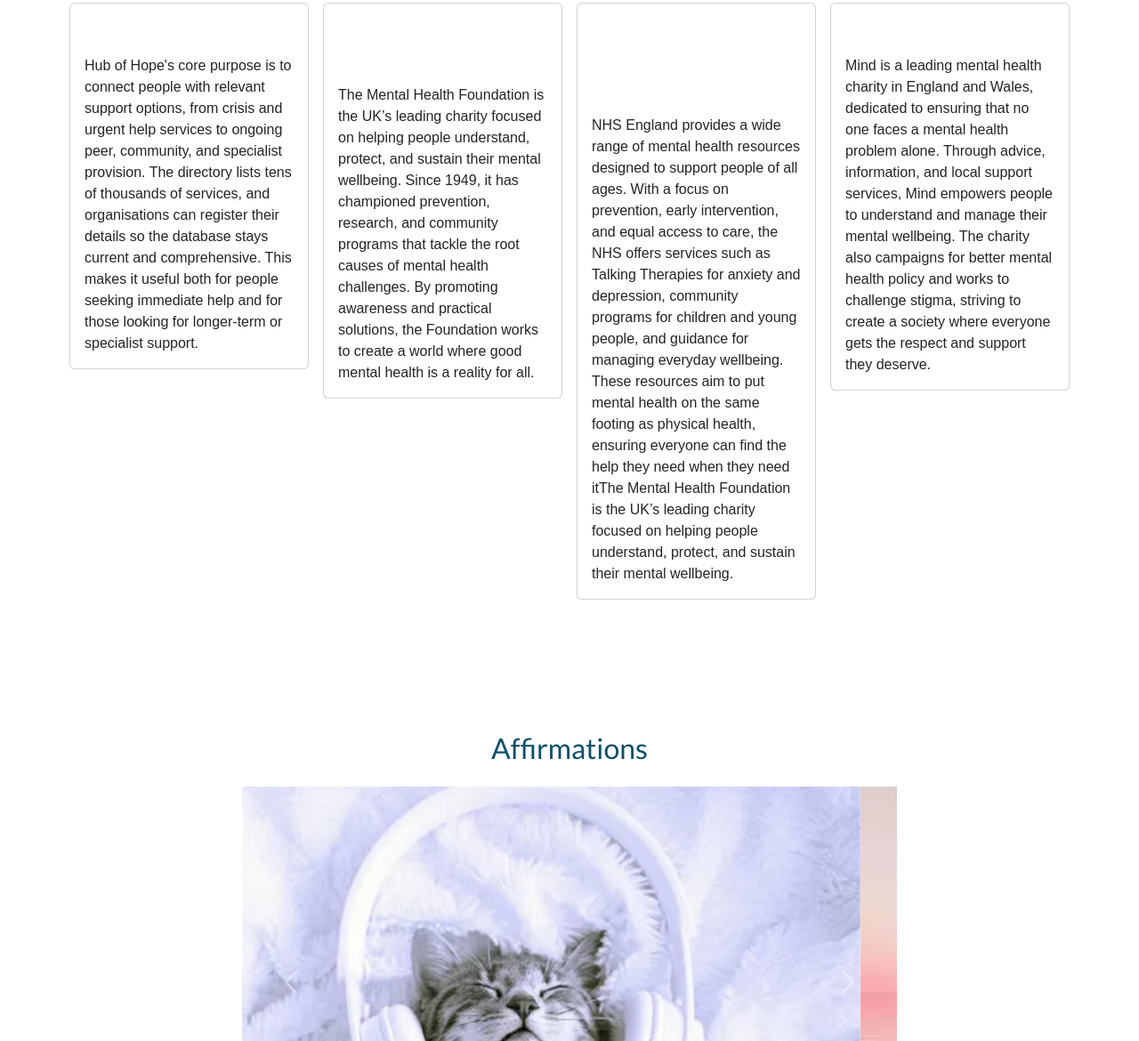
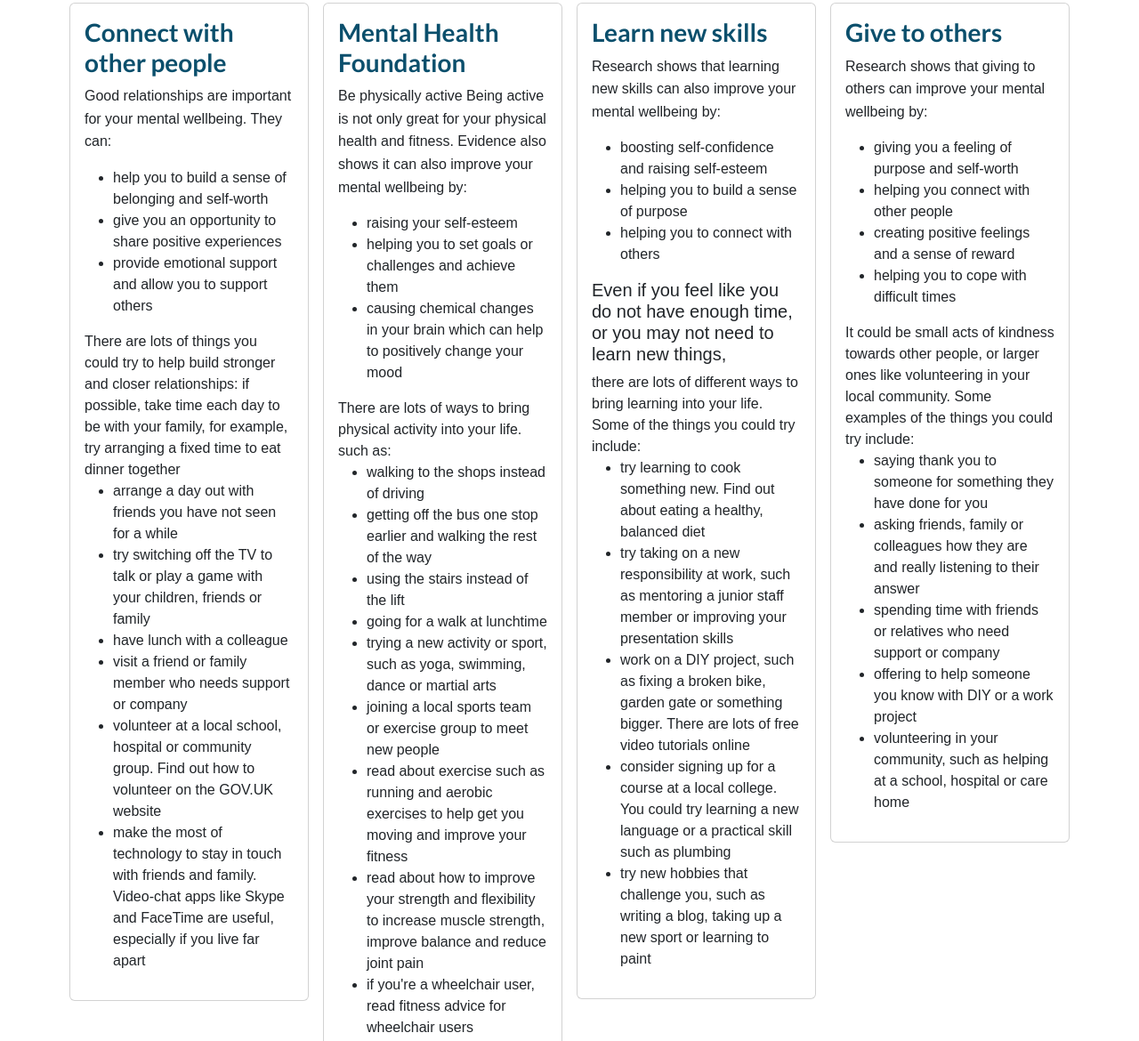
Before and after one commit to JoshuaCottle/Portfolio-Project, a plain HTML site: page tips.html in a window 1280 px wide. Shown: the part 181-1351 px from the top of the page at 89% size. Drawn offline with nearby package versions, Linux system fonts and the light colour scheme; a web font is replaced by a local one.

Commit message:
added tips cards and hover styling

```diff
--- a/assets/css/style.css
+++ b/assets/css/style.css
@@ -16,7 +16,6 @@
     font-family: var(--primary-font);
 }
 
-/* Make the page a column flex container so footer can be pushed to bottom */
 html,
 body {
     width: 100%;
@@ -33,7 +32,6 @@
     background-size: cover;
 }
 
-/* Centered cover text over the hero image */
 #cover-text {
     position: absolute;
     top: 50%;
@@ -53,7 +51,6 @@
     z-index: 5;
 }
 
-/* Space between header and main content */
 #header {
     margin-bottom: 2.5rem;
 }
@@ -62,12 +59,10 @@
     padding-top: 1rem;
 }
 
-/* Ensure sections clear the fixed navbar and anchors don't get hidden */
 .section {
     padding-top: calc(var(--navbar-height) + 1rem);
 }
 
-/* When linking to #affirmations, leave space for the navbar */
 #affirmations {
     scroll-margin-top: calc(var(--navbar-height) + 0.75rem);
 }
@@ -86,7 +81,8 @@
 }
 
 .sub-heading-color {
-    color: var(--highlight-color);
+    color: var(--primary-color);
+    font-weight: 600;
 }
 
 /* Navbar */
@@ -107,7 +103,7 @@
     color: var(--primary-color) !important;
 }
 #navbar .nav-link:hover {
-    color: #063443 !important; /* slightly darker for hover contrast */
+    color: #063443 !important;
 }
 
 /* hero container (positioning context) */
@@ -161,6 +157,9 @@
         padding-left: 0.5rem;
         padding-right: 0.5rem;
     }
+    .carousel .carousel-item img {
+        height: 40vh;
+    }
 }
 
 @media screen and (min-width: 768px) {
@@ -193,6 +192,20 @@
 .carousel {
     width: 100%;
 }
+.card-text {
+    line-height: 1.6;
+}
+.card-text ul {
+    margin-top: 0.75rem;
+    margin-bottom: 1rem;
+    padding-left: 1.25rem;
+}
+.card-text li {
+    margin-bottom: 0.45rem;
+}
+.card-text p + ul {
+    margin-top: 0.5rem;
+}
 .carousel .carousel-item img {
     width: 100%;
     height: 55vh;
@@ -200,8 +213,23 @@
     object-fit: cover;
 }
 
-@media screen and (max-width: 576px) {
-    .carousel .carousel-item img {
-        height: 40vh;
+/* Card hover/focus uplift for better affordance */
+.card {
+    transition: transform 0.22s ease, box-shadow 0.22s ease;
+    will-change: transform;
+}
+.card:hover,
+.card:focus-within {
+    transform: translateY(-6px);
+    box-shadow: 0 12px 30px rgba(11, 79, 108, 0.12);
+}
+.card:active {
+    transform: translateY(-2px);
+}
+
+@media (prefers-reduced-motion: reduce) {
+    .card {
+        transition: none;
+        transform: none;
     }
 }
--- a/tips.html
+++ b/tips.html
@@ -63,14 +63,29 @@
                 <div class="col-12 col-md-6 col-xl-3">
                     <div class="card">
                         <div class="card-body">
-                            <h3 class="card-title sub-heading-color">Hub of Hope</h3>
+                            <h3 class="card-title sub-heading-color"> Connect with other people</h3>
                             <p class="card-text">
-                                Hub of Hope's core purpose is to connect people with relevant support options, from
-                                crisis and urgent help services to ongoing peer, community, and specialist
-                                provision. The directory lists tens of thousands of services, and organisations can
-                                register their details so the database stays current and comprehensive. This makes
-                                it useful both for people seeking immediate help and for
-                                those looking for longer-term or specialist support.
+                                Good relationships are important for your mental wellbeing.
+                                They can:
+                            <ul>
+                                <li>help you to build a sense of belonging and self-worth</li>
+                                <li>give you an opportunity to share positive experiences</li>
+                                <li>provide emotional support and allow you to support others</li>
+                            </ul>
+                            There are lots of things you could try to help build stronger and closer relationships:
+                            if possible, take time each day to be with your family, for example, try arranging a fixed
+                            time to eat dinner together
+                            <ul>
+                                <li>arrange a day out with friends you have not seen for a while</li>
+                                <li>try switching off the TV to talk or play a game with your children, friends or
+                                    family</li>
+                                <li>have lunch with a colleague</li>
+                                <li>visit a friend or family member who needs support or company</li>
+                                <li>volunteer at a local school, hospital or community group. Find out how to volunteer
+                                    on the GOV.UK website</li>
+                                <li>make the most of technology to stay in touch with friends and family. Video-chat
+                                    apps like Skype and FaceTime are useful, especially if you live far apart</li>
+                            </ul>
                             </p>
                         </div>
                     </div>
@@ -80,11 +95,29 @@
                         <div class="card-body">
                             <h3 class="card-title sub-heading-color">Mental Health Foundation</h3>
                             <p class="card-text">
-                                The Mental Health Foundation is the UK’s leading charity focused on helping people
-                                understand, protect, and sustain their mental wellbeing. Since 1949, it has championed
-                                prevention, research, and community programs that tackle the root causes of mental
-                                health challenges. By promoting awareness and practical solutions, the Foundation works
-                                to create a world where good mental health is a reality for all.
+                                Be physically active
+                                Being active is not only great for your physical health and fitness.
+                                Evidence also shows it can also improve your mental wellbeing by:
+                            <ul>
+                                <li> raising your self-esteem</li>
+                                <li>helping you to set goals or challenges and achieve them</li>
+                                <li>causing chemical changes in your
+                                    brain which can help to positively change your mood</li>
+                            </ul>
+                            There are lots of ways to bring physical activity into your life. such as:
+                            <ul>
+                                <li>walking to the shops instead of driving</li>
+                                <li>getting off the bus one stop earlier and walking the rest of the way</li>
+                                <li>using the stairs instead of the lift</li>
+                                <li>going for a walk at lunchtime</li>
+                                <li>trying a new activity or sport, such as yoga, swimming, dance or martial arts</li>
+                                <li>joining a local sports team or exercise group to meet new people</li>
+                                <li>read about exercise such as running and aerobic exercises to help get you moving and
+                                    improve your fitness </li>
+                                <li>read about how to improve your strength and flexibility to increase muscle strength,
+                                    improve balance and reduce joint pain</li>
+                                <li>if you're a wheelchair user, read fitness advice for wheelchair users</li>
+                            </ul>
                             </p>
                         </div>
                     </div>
@@ -92,34 +125,81 @@
                 <div class="col-12 col-md-6 col-xl-3">
                     <div class="card">
                         <div class="card-body">
-                            <h3 class="card-title sub-heading-color">NHS England services and resources</h3>
-                            <p class="card-text">NHS England provides a wide range of mental health resources designed
-                                to support people of all ages.
-                                With a focus on prevention, early intervention, and equal access to care, the NHS offers
-                                services such as Talking Therapies for anxiety and depression,
-                                community programs for children and young people,
-                                and guidance for managing everyday wellbeing. These resources aim to put mental health
-                                on the same footing as physical health,
-                                ensuring everyone can find the help they need when they need itThe Mental Health
-                                Foundation is the UK’s leading charity focused on helping people understand,
-                                protect, and sustain their mental wellbeing.
+                            <h3 class="card-title sub-heading-color">Learn new skills</h3>
+                            <p class="card-text">Research shows that learning new skills can also
+                                improve your mental wellbeing by:
+
+                            <ul>
+                                <li>boosting self-confidence and raising self-esteem</li>
+                                <li>helping you to build a sense of purpose</li>
+                                <li>helping you to connect with others</li>
+                            </ul>
+                            <h5>Even if you feel like you do not have enough time, or you may not need to learn new
+                                things,</h5>
+                            there are lots of different ways to bring learning into your life.
+                            Some of the things you could try include: <ul>
+                                <li>try learning to cook something new. Find out about eating a healthy, balanced diet
+                                </li>
+                                <li>try taking on a new responsibility at work, such as mentoring a junior staff member
+                                    or improving your presentation skills</li>
+                                <li>work on a DIY project, such as fixing a broken bike, garden gate or something
+                                    bigger. There are lots of free video tutorials online</li>
+                                <li>consider signing up for a course at a local college. You could try learning a new
+                                    language or a practical skill such as plumbing</li>
+                                <li>try new hobbies that challenge you, such as writing a blog, taking up a new sport or
+                                    learning to paint</li>
+                            </ul>
+
                             </p>
                         </div>
-
                     </div>
                 </div>
                 <div class="col-12 col-md-6 col-xl-3">
                     <div class="card">
                         <div class="card-body">
-                            <h3 class="card-title sub-heading-color">Mind (charity)</h3>
+                            <h3 class="card-title sub-heading-color">Give to others</h3>
                             <p class="card-text">
-                                Mind is a leading mental health charity in England and Wales,
-                                dedicated to ensuring that no one faces a mental health problem alone. Through advice,
-                                information, and local support services, Mind empowers people to understand and manage
-                                their mental wellbeing.
-                                The charity also campaigns for better mental health policy and works to challenge
-                                stigma,
-                                striving to create a society where everyone gets the respect and support they deserve.
+                                Research shows that giving to others can
+                                improve your mental wellbeing by:
+
+                            <ul>
+                                <li>giving you a feeling of purpose and self-worth</li>
+                                <li>helping you connect with other people</li>
+                                <li>creating positive feelings and a sense of reward</li>
+                                <li>helping you to cope with difficult times</li>
+                            </ul>
+                            It could be small acts of kindness towards other people, or larger ones like volunteering in
+                            your local community.
+                            Some examples of the things you could try include:
+                            <ul>
+                                <li>saying thank you to someone for something they have done for you</li>
+                                <li>asking friends, family or colleagues how they are and really listening to their
+                                    answer</li>
+                                <li>spending time with friends or relatives who need support or company</li>
+                                <li>offering to help someone you know with DIY or a work project</li>
+                                <li>volunteering in your community, such as helping at a school, hospital or care home
+                                </li>
+                            </ul>
+                            </p>
+                        </div>
+                    </div>
+                </div>
+                <div class="col-12 col-md-6 col-xl-3">
+                    <div class="card">
+                        <div class="card-body">
+                            <h3 class="card-title sub-heading-color">Plan things to look forward to</h3>
+                            <p class="card-text">
+                                Life throws all sorts at us, and during hard times, we may feel hopeless and not have
+                                the energy to plan for the future.
+                                Things to look forward to, including fun activities, can help us cope with difficult
+                                situations.
+                                Making plans for things we enjoy can increase our sense of hope, which is important for
+                                our mental health. Our plan could be for anything from small pleasures, like a cup of
+                                tea or your favourite TV programme or dance class, to a trip with family or friends, or
+                                seeing your favourite film, sports team or singer.
+                                Whether it’s a small or a big one, the important thing is to plan it.
+                                Decide what you’ll do, when and with who and, if needed, book it. It’s important to
+                                follow your plan – and repeat.
                             </p>
                         </div>
                     </div>
```
